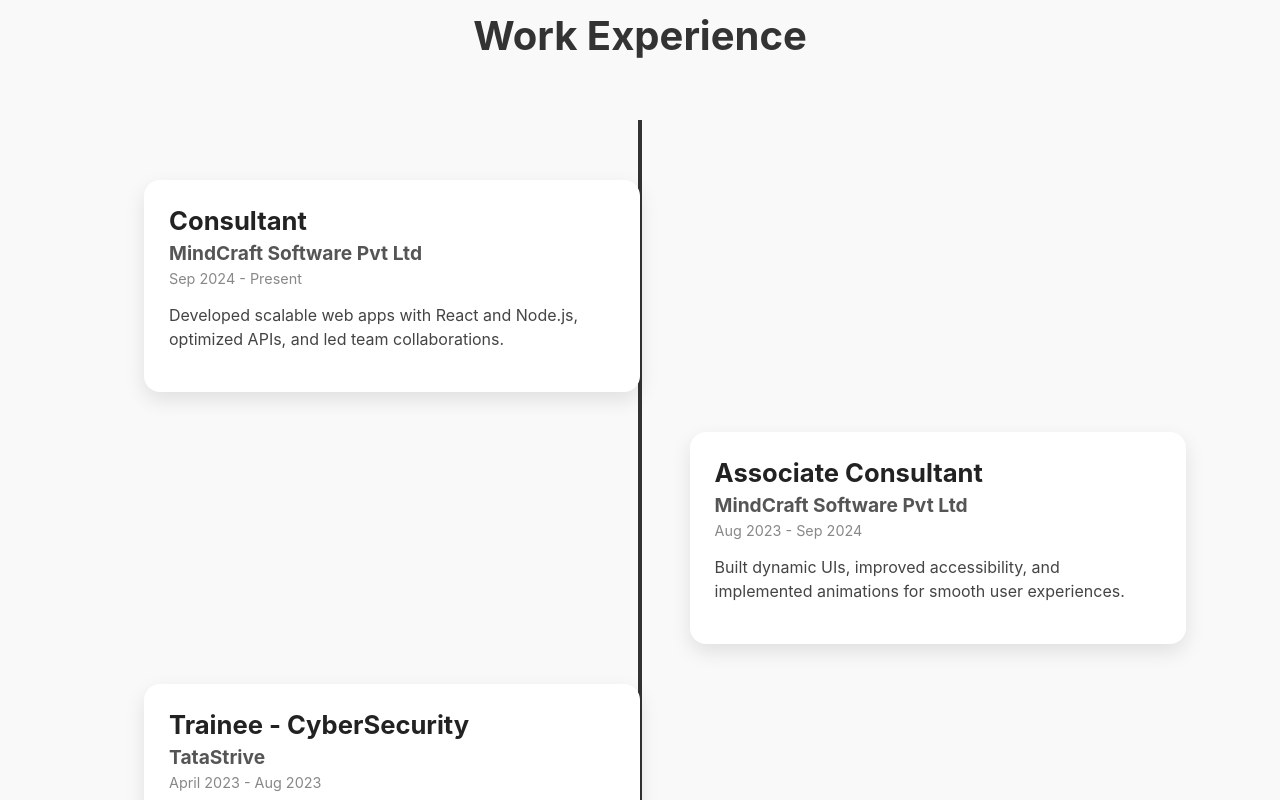
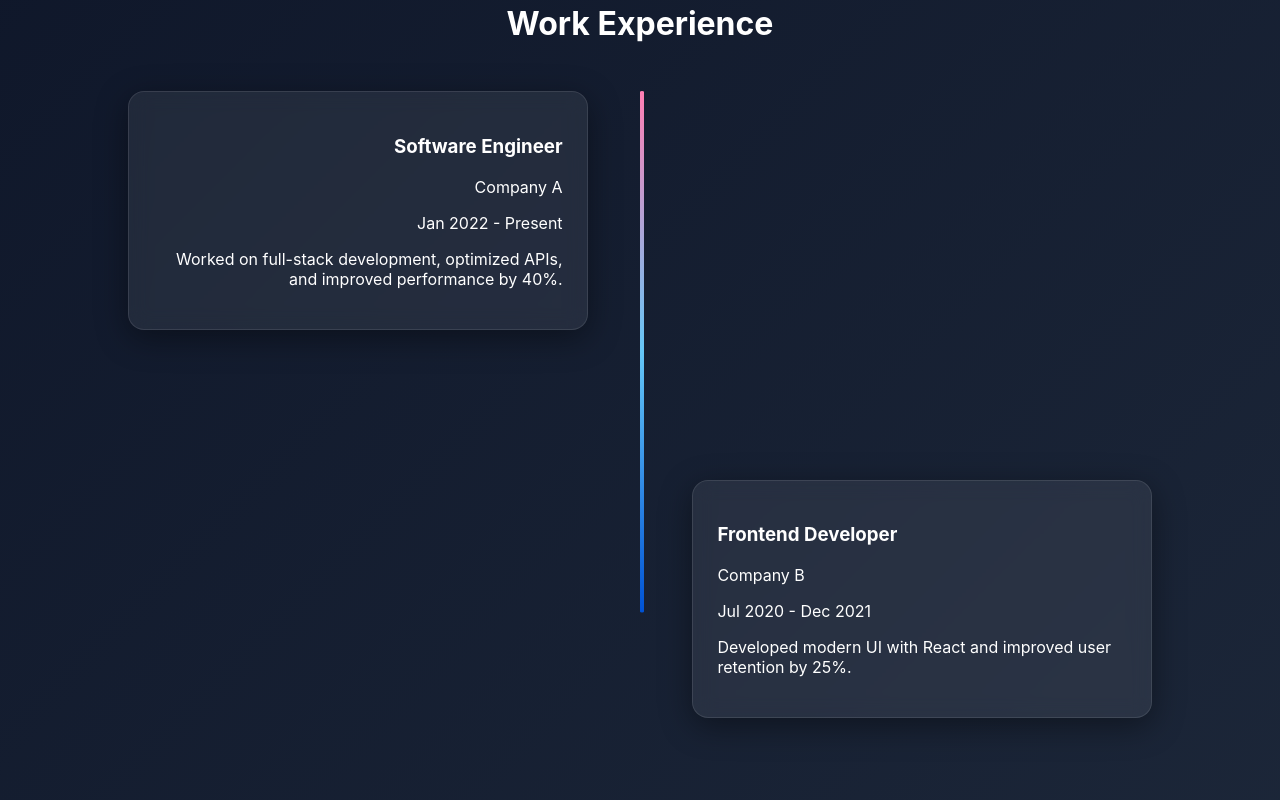
Before and after one commit to Krai07/KR_Portfolio, a React (Create React App) app: page / in a window 1280 px wide. Shown: the part 1020-1820 px from the top of the page. Built offline with nearby package versions, Linux system fonts and the light colour scheme; the HTML template or start-up script is replaced by a standard one.

Commit message:
fixes in css

```diff
--- a/src/section/Contact/Contact.js
+++ b/src/section/Contact/Contact.js
@@ -17,17 +17,17 @@ function Contact() {
         <p>Feel free to reach out for collaborations or just a friendly chat!</p>
         <div className="contact-info">
           <p>
-            <FaEnvelope className="icon" /> yourmail@example.com
+            <FaEnvelope className="icon" />raikshitij07@gmail.com
           </p>
           <p>
-            <FaPhone className="icon" /> +91 98765 43210
+            <FaPhone className="icon" />+91 9833646431
           </p>
         </div>
         <div className="socials">
           <a href="https://www.linkedin.com/in/kshitij-rai-07052001/" target="_blank" rel="noreferrer">
             <FaLinkedin />
           </a>
-          <a href="https://github.com" target="_blank" rel="noreferrer">
+          <a href="https://github.com/Krai07" target="_blank" rel="noreferrer">
             <FaGithub />
           </a>
         </div>
--- a/src/section/Home/Home.css
+++ b/src/section/Home/Home.css
@@ -4,7 +4,7 @@
   align-items: center;
   justify-content: space-between;
   padding: 0 10%;
-  background: linear-gradient(120deg, #f8f8f8, #e6e6e6);
+ background: linear-gradient(135deg, #0f172a, #1e293b);
   color: #1a1a1a;
   scroll-snap-align: start;
 }
--- a/src/section/WorkExp/WorkExp.css
+++ b/src/section/WorkExp/WorkExp.css
@@ -1,96 +1,75 @@
-.work-exp {
+.work-experience {
   position: relative;
-  min-height: 100vh;
-  padding: 80px 20px;
-  background: #f9f9f9;
+  width: 100%;
+  padding: 80px 0;
+  background: linear-gradient(135deg, #0f172a, #1e293b);
+  color: #fff;
+  min-height: 150vh;
 }
 
-.work-title {
+.workexp-title {
   text-align: center;
-  font-size: 2.5rem;
-  margin-bottom: 60px;
+  font-size: 2rem;
+  margin-bottom: 3rem;
   font-weight: bold;
-  color: #333;
 }
 
-/* Timeline line */
 .timeline {
   position: relative;
   width: 80%;
   margin: 0 auto;
-  padding: 20px 0;
+  display: flex;
+  flex-direction: column;
+  gap: 150px;
 }
 
-.timeline::before {
-  content: "";
+/* Center vertical progressive line */
+.timeline-line {
   position: absolute;
   top: 0;
-  bottom: 0;
   left: 50%;
   width: 4px;
-  background: #333;
-  transform: translateX(-50%);
+  height: 100%;
+  background: linear-gradient(180deg, #ff7eb3, #65c7f7, #0052d4);
+  transform: translateX(-50%) scaleY(0);
+  transform-origin: top;
+  border-radius: 2px;
+  z-index: 1;
 }
 
-/* Timeline card */
-.timeline-card {
+/* Timeline items */
+.timeline-item {
   position: relative;
-  width: 45%;
-  margin: 40px 0;
-  background: #fff;
-  border-radius: 16px;
-  padding: 25px;
-  box-shadow: 0 8px 20px rgba(0, 0, 0, 0.1);
+  display: flex;
+  z-index: 2;
 }
 
-.timeline-card.left {
-  left: 0;
-  transform: translateX(-4%);
+/* Glassy cards */
+.timeline-card {
+  width: 40%;
+  background: rgba(255, 255, 255, 0.07);
+  border-radius: 16px;
+  padding: 24px;
+  box-shadow: 0 8px 32px rgba(0, 0, 0, 0.4);
+  backdrop-filter: blur(10px);
+  -webkit-backdrop-filter: blur(10px);
+  border: 1px solid rgba(255, 255, 255, 0.1);
 }
 
-.timeline-card.right {
-  left: 55%;
-  transform: translateX(4%);
+/* Odd → left */
+.timeline-item.left {
+  justify-content: flex-start;
+}
+.timeline-item.left .timeline-card {
+  margin-right: auto;
+  text-align: right;
 }
 
-.timeline-card .content {
+/* Even → right */
+.timeline-item.right {
+  justify-content: flex-end;
+}
+.timeline-item.right .timeline-card {
+  margin-left: auto;
   text-align: left;
 }
-
-.timeline-card h3 {
-  margin: 0;
-  font-size: 1.6rem;
-  color: #222;
-}
-
-.timeline-card h4 {
-  margin: 5px 0;
-  font-size: 1.2rem;
-  color: #555;
-}
-
-.timeline-card .duration {
-  display: block;
-  margin-bottom: 10px;
-  font-size: 0.9rem;
-  color: #888;
-}
-
-.timeline-card p {
-  font-size: 1rem;
-  color: #444;
-  line-height: 1.5;
-}
-
-/* Responsive */
-@media screen and (max-width: 768px) {
-  .timeline::before {
-    left: 8px;
-  }
-
-  .timeline-card {
-    width: calc(100% - 40px);
-    left: 20px !important;
-    transform: none !important;
-  }
-}
--- a/src/section/WorkExp/WorkExp.js
+++ b/src/section/WorkExp/WorkExp.js
@@ -1,55 +1,49 @@
-import { motion } from "framer-motion";
+import React, { useRef } from "react";
+import { motion, useScroll, useSpring } from "framer-motion";
 import "./WorkExp.css";
 
 const experiences = [
-  {
-    id: 1,
-    role: "Consultant",
-    company: "MindCraft Software Pvt Ltd",
-    duration: "Sep 2024 - Present",
-    description: "Developed scalable web apps with React and Node.js, optimized APIs, and led team collaborations.",
-  },
-  {
-    id: 2,
-    role: "Associate Consultant",
-    company: "MindCraft Software Pvt Ltd",
-    duration: "Aug 2023 - Sep 2024",
-    description: "Built dynamic UIs, improved accessibility, and implemented animations for smooth user experiences.",
-  },
-  {
-    id: 3,
-    role: "Trainee - CyberSecurity",
-    company: "TataStrive",
-    duration: "April 2023 - Aug 2023",
-    description: "Assisted in backend development and testing, gaining hands-on experience in Agile methodology.",
-  },
+  { id: 1, company: "Company A", role: "Software Engineer", duration: "Jan 2022 - Present", description: "Worked on full-stack development, optimized APIs, and improved performance by 40%." },
+  { id: 2, company: "Company B", role: "Frontend Developer", duration: "Jul 2020 - Dec 2021", description: "Developed modern UI with React and improved user retention by 25%." },
+  { id: 3, company: "Company C", role: "Backend Intern", duration: "Jan 2020 - Jun 2020", description: "Built scalable APIs and integrated database solutions with MongoDB." },
 ];
 
-function WorkExp() {
+const WorkExperience = () => {
+  const containerRef = useRef(null);
+
+  const { scrollYProgress } = useScroll({
+    target: containerRef,
+    offset: ["start start", "end end"],
+  });
+
+  const pathLength = useSpring(scrollYProgress, { stiffness: 100, damping: 30 });
+
   return (
-    <section id="work" className="work-exp">
-      <h2 className="work-title">Work Experience</h2>
+    <section className="work-experience" ref={containerRef}>
+      <h2 className="workexp-title">Work Experience</h2>
       <div className="timeline">
+        {/* Center vertical progressive line */}
+        <motion.div className="timeline-line" style={{ scaleY: pathLength }} />
+
         {experiences.map((exp, index) => (
+          <div key={exp.id} className={`timeline-item ${index % 2 === 0 ? "left" : "right"}`}>
             <motion.div
-            key={exp.id}
-            className={`timeline-card ${index % 2 === 0 ? "left" : "right"}`}
+              className="timeline-card"
               initial={{ opacity: 0, y: 50 }}
               whileInView={{ opacity: 1, y: 0 }}
               viewport={{ once: false, amount: 0.3 }}
-            transition={{ duration: 0.6, ease: "easeOut" }}
+              transition={{ duration: 0.8, ease: "easeOut" }}
             >
-            <div className="content">
               <h3>{exp.role}</h3>
-              <h4>{exp.company}</h4>
+              <p className="company">{exp.company}</p>
               <span className="duration">{exp.duration}</span>
-              <p>{exp.description}</p>
+              <p className="description">{exp.description}</p>
+            </motion.div>
           </div>
-          </motion.div>
         ))}
       </div>
     </section>
   );
-}
+};
 
-export default WorkExp;
+export default WorkExperience;
```
Lines whose indentation alone changed are shown as unchanged.
